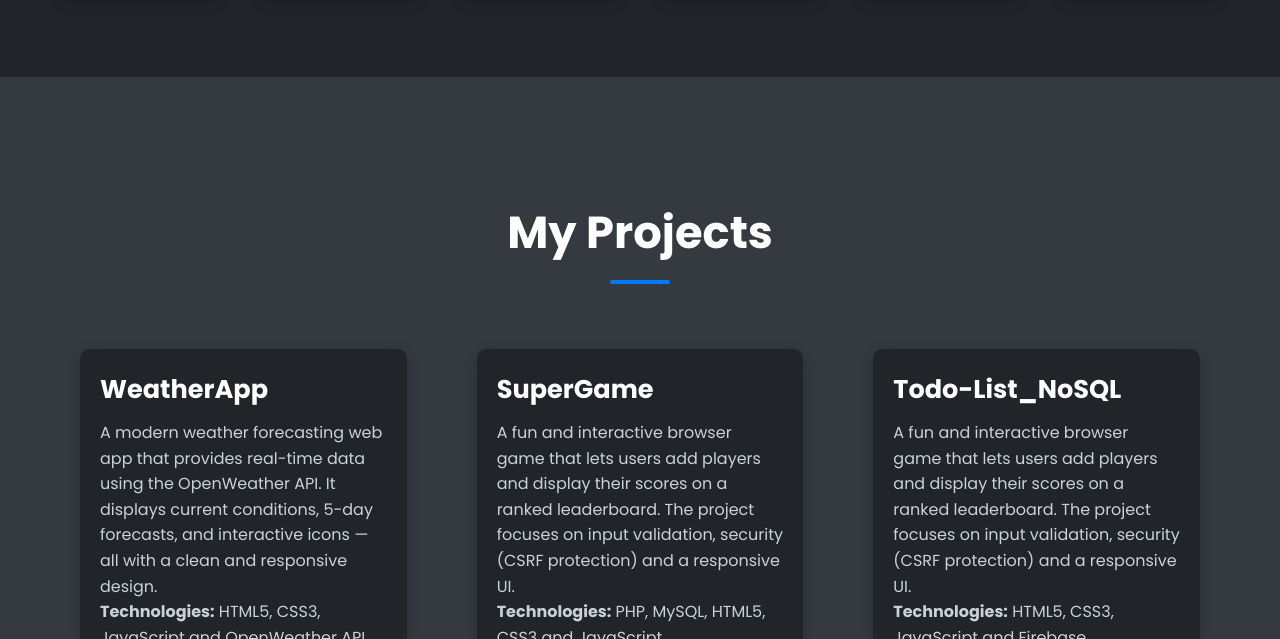
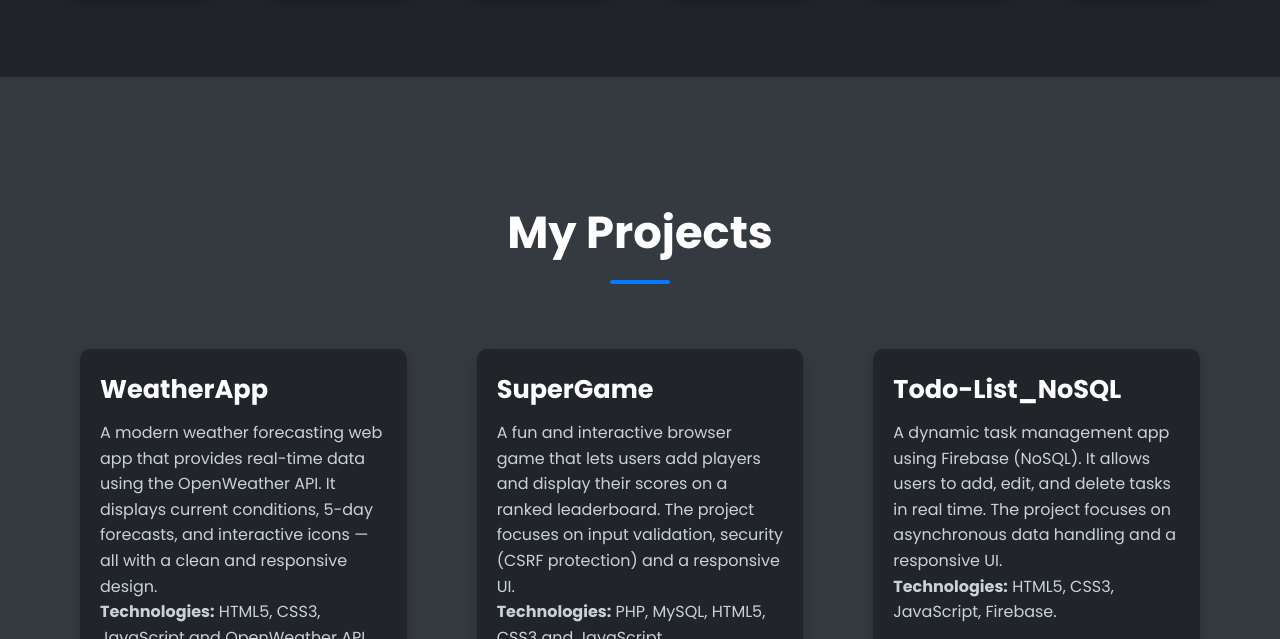
Before and after one commit to LeM701/Portfolio, a plain HTML site: page index.html in a window 1280 px wide. Shown: the part 1809-2448 px from the top of the page. Drawn offline with nearby package versions, Linux system fonts and the light colour scheme.

Commit message:
update_html

```diff
--- a/index.html
+++ b/index.html
@@ -54,10 +54,10 @@
                             class="img-fluid animate__animated animate__zoomIn">
                     </div>
                     <div class="about-text">
-                        <p>Web & Mobile Developer graduate (ADRAR, 2025), currently pursuing a MSc Pro in Artificial
+                        <p>Web & Mobile Development graduate (ADRAR, 2025), currently pursuing an MSc Pro in Artificial
                             Intelligence at <strong>Epitech</strong> (2025–2028).<br>
                             I’m looking for a work-study opportunity from <strong>January 5, 2026 to September 8,
-                                2028</strong> with a <strong>4 weeks in company / 2 weeks at school</strong> schedule,
+                                2028</strong> with a <strong>4 weeks in company / 2 weeks in school</strong> schedule,
                             to combine development and AI in building innovative solutions.</p>
                         <a href="assets/documents/Mehdi_RTAILI_CV.pdf" download class="btn btn-secondary">Download My CV
                             <i class="fas fa-download"></i></a>
@@ -152,11 +152,9 @@
                             <div class="project-card">
                                 <h3>Todo-List_NoSQL</h3>
                                 <p>
-                                    A fun and interactive browser game that lets users add players and display their
-                                    scores on a ranked leaderboard.
-                                    The project focuses on input validation, security (CSRF protection) and a responsive
-                                    UI.
-                                    <br><strong>Technologies:</strong> HTML5, CSS3, JavaScript and Firebase.
+                                    A dynamic task management app using Firebase (NoSQL). It allows users to add, edit, and delete tasks in real time.
+                                    The project focuses on asynchronous data handling and a responsive UI.
+                                    <br><strong>Technologies:</strong> HTML5, CSS3, JavaScript, Firebase.
                                 </p>
                                 <div class="project-links">
                                     <a href="https://github.com/LeM701/Todo-List_NoSQL.git" target="_blank"
```
